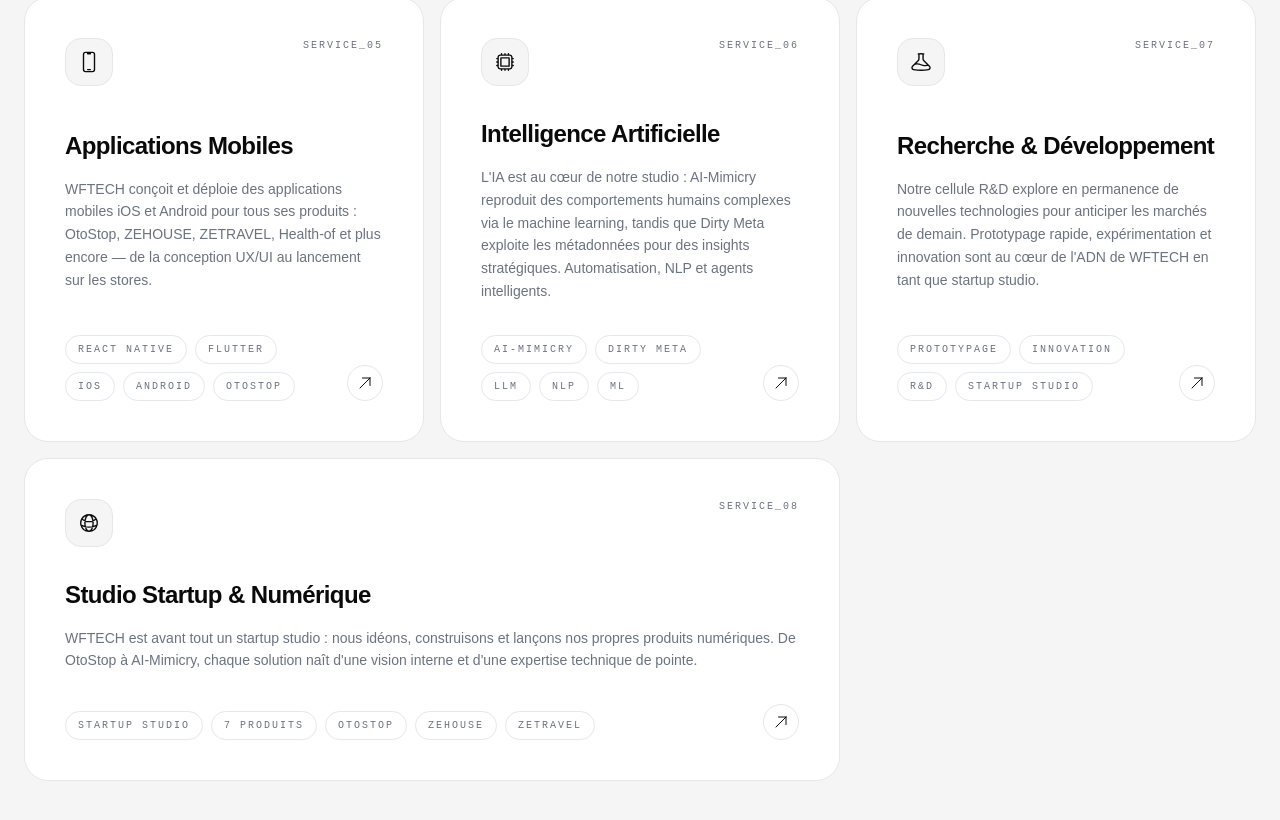
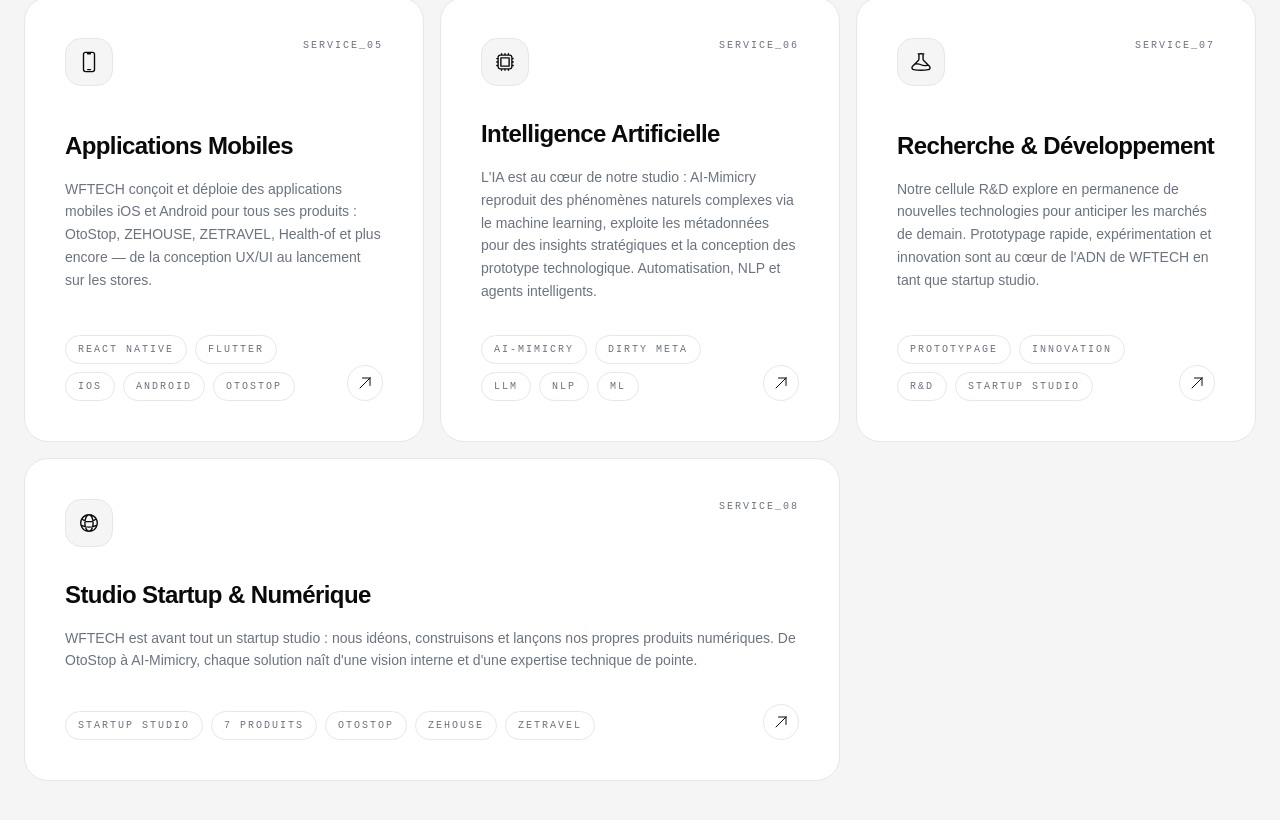
Before and after one commit to WEB-FAST-TECHNOLOGY/wftech, a Next.js app: page /homepage in a window 1280 px wide. Shown: the part 2098-2918 px from the top of the page. Built offline with nearby package versions, Linux system fonts and the light colour scheme.

Commit message:
Local Commit: 2026-04-30T11:41:23.345Z - Updated the "Intelligence Artificielle" service description in ServicesSection with the new AI-Mimicry text replacing the previous version.

```diff
--- a/src/app/homepage/components/ServicesSection.tsx
+++ b/src/app/homepage/components/ServicesSection.tsx
@@ -67,7 +67,7 @@
     label: 'Service_06',
     title: 'Intelligence Artificielle',
     description:
-      'L\'IA est au cœur de notre studio : AI-Mimicry reproduit des comportements humains complexes via le machine learning, tandis que Dirty Meta exploite les métadonnées pour des insights stratégiques. Automatisation, NLP et agents intelligents.',
+      'L\'IA est au cœur de notre studio : AI-Mimicry reproduit des phénomènes naturels complexes via le machine learning, exploite les métadonnées pour des insights stratégiques et la conception des prototype technologique. Automatisation, NLP et agents intelligents.',
     tags: ['AI-Mimicry', 'Dirty Meta', 'LLM', 'NLP', 'ML'],
     icon: 'CpuChipIcon',
     colSpan: 'md:col-span-1',
```
